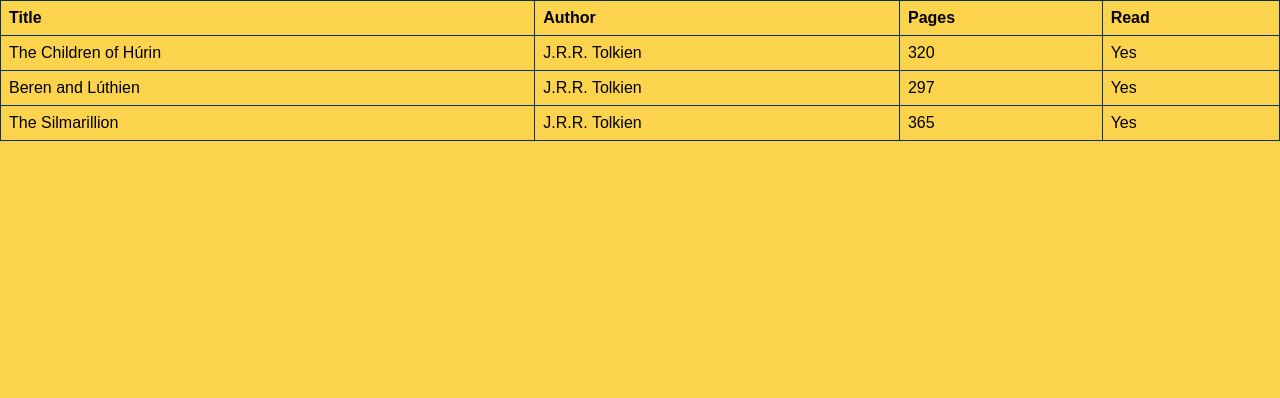
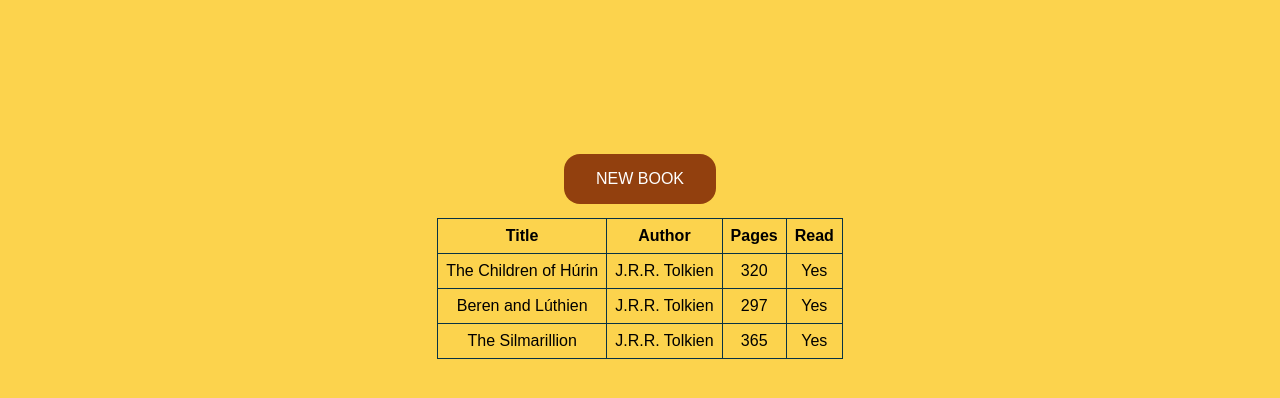
Before and after one commit to rosecodez/Library, a plain HTML site: page index.html in a window 1280 px wide. Drawn offline with Linux system fonts and the light colour scheme.

Commit message:
Create button for getting the form for userinput

```diff
--- a/index.html
+++ b/index.html
@@ -8,6 +8,10 @@
     <script src="script.js"></script>
 </head>
 <body>
+    <div id="button-container">
+        <button>NEW BOOK</button>
+    </div>
+    <div  id="table-container">
         <table>
             <tr>
             <th>Title</th>
@@ -34,9 +38,7 @@
                 <td>365</td>
                 <td>Yes</td>
             </tr>
-
-
-        </tr>
         </table>
+    </div>
 </body>
 </html>
--- a/style.css
+++ b/style.css
@@ -6,11 +6,39 @@
 table {
     font-family: arial, sans-serif;
     border-collapse: collapse;
-    width: 100%;
 }
 
 td, th {
     border: 1px solid #083344;
-    text-align: left;
+    text-align: center;
     padding: 8px;
 }
+
+#button-container {
+    display: flex;
+    justify-content: center;
+    padding-top: 150px;
+}
+button {
+    background-color: #92400e; /* Green */
+    border: none;
+    color: white;
+    padding: 16px 32px;
+    text-align: center;
+    text-decoration: none;
+    display: inline-block;
+    font-size: 16px;
+    margin: 4px 2px;
+    transition-duration: 0.4s;
+    cursor: pointer;
+    border-radius: 16px;
+}
+button:hover {
+    background-color: #65a30d;
+    color: white;
+}
+#table-container {
+    display: flex;
+    justify-content: center;
+    padding-top: 10px;
+}
```
Lines whose indentation alone changed are shown as unchanged.
